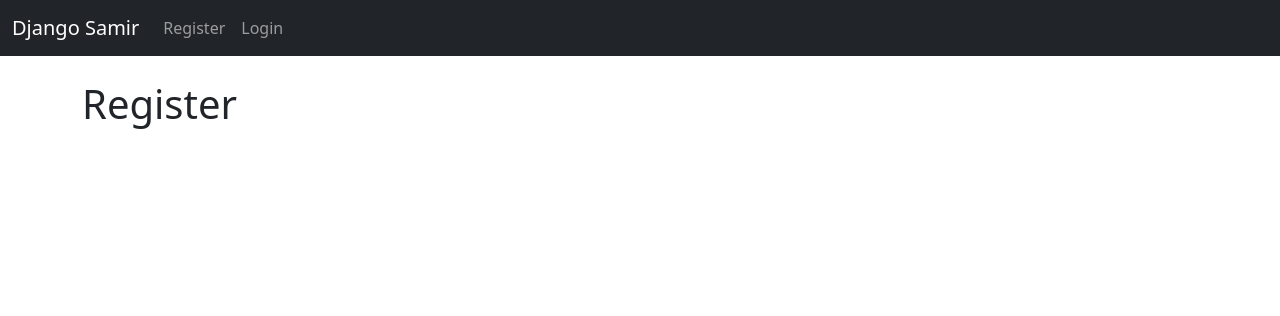
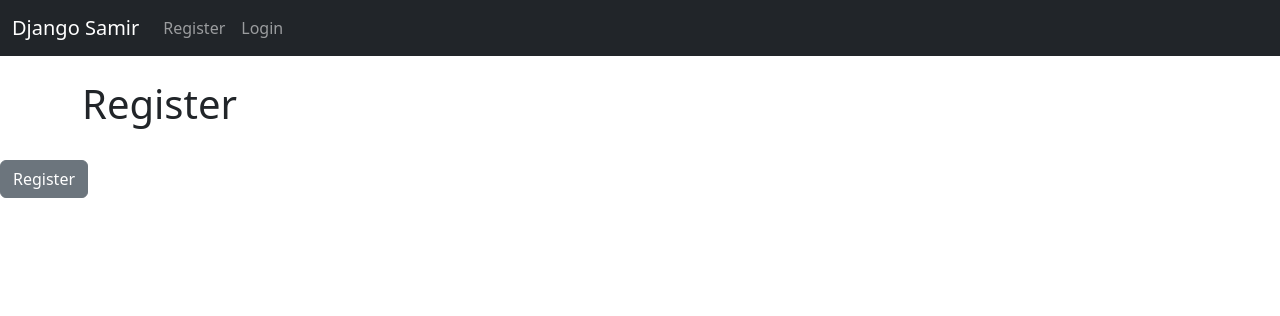
Before and after one commit to Samir85/djangocrm, a Django app: template website/templates/register.html in a window 1280 px wide. Shown: the top 316 px of the page. Run offline with Django 4.2, Linux system fonts and the light colour scheme; the template is opened without the code that fills it, so the values that code supplies are empty; parts of the project's set-up code (start-up, migrations or seed data) failed here and were passed over.

Commit message:
update register

```diff
--- a/website/templates/register.html
+++ b/website/templates/register.html
@@ -1,6 +1,15 @@
 {% extends 'base.html'%}
+
 {% block content%}
+<div class="col-md-6 offset-md-3"></div>
 
 <h1> Register </h1>
+<br/>
+
+<form method="POST" action="{% url 'home' %}">
+
+</div>
+<button type="submit" class="btn btn-secondary"> Register </button>
+</form>
 
 {% endblock %}
```
